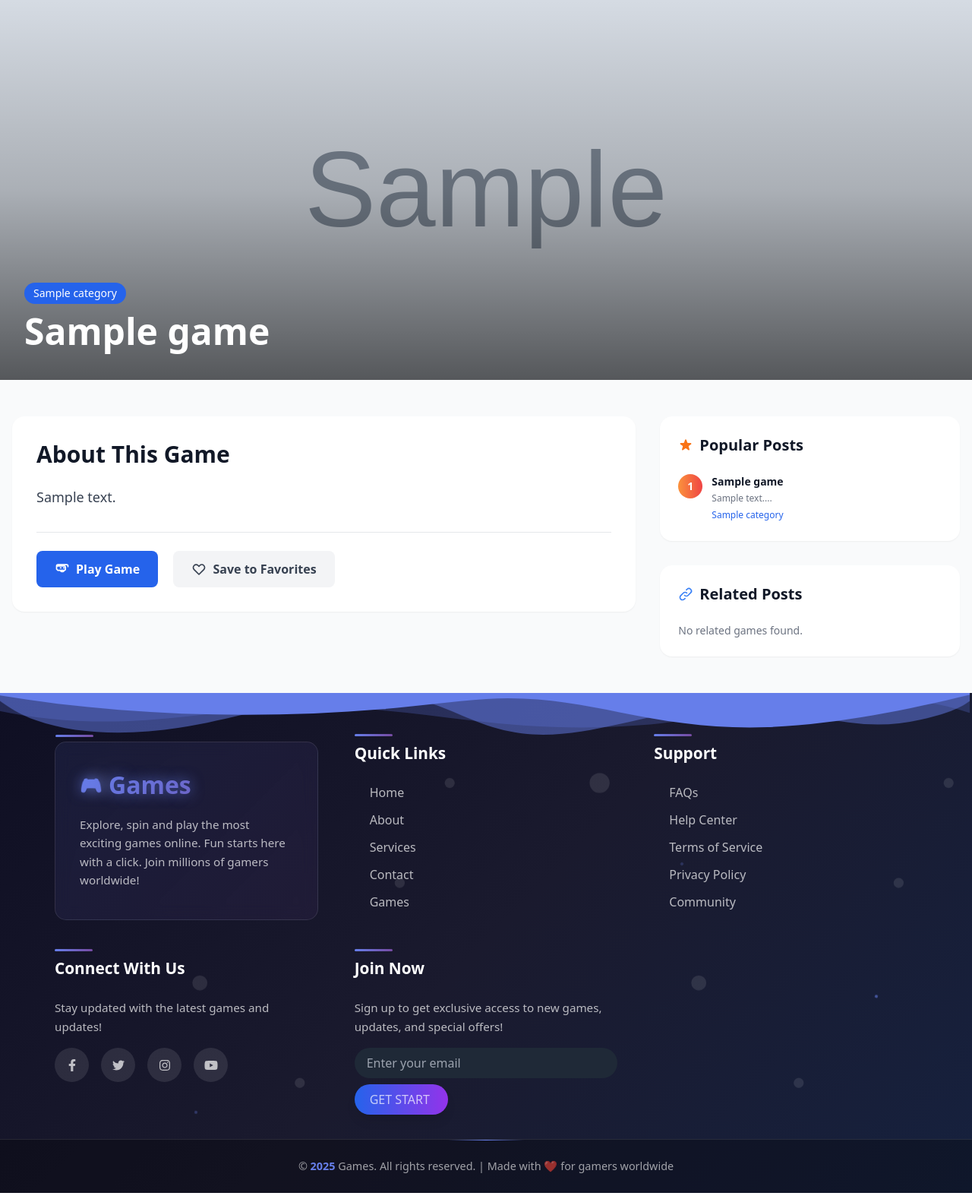
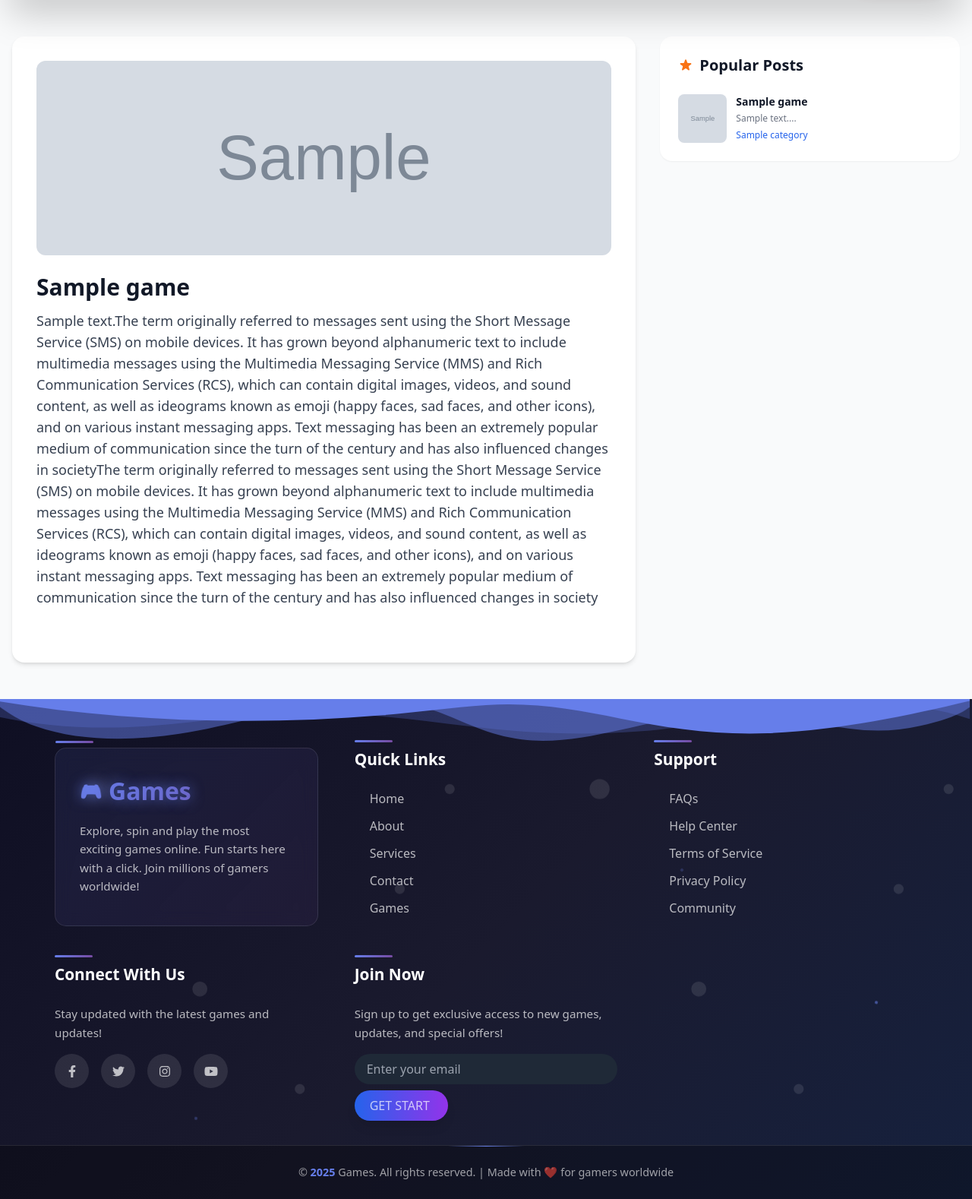
Before and after one commit to saroeuntola/fanciwheel, a PHP site: page /game-detail.php?id=1 in a window 1280 px wide. Shown: the part 65-1643 px from the top of the page at 76% size. Run offline with PHP 8.4, Linux system fonts and the light colour scheme; tables that the repository leaves empty or names only in its code hold one stand-in row (values such as "Sample post"); grey boxes marked "Sample" are stand-in pictures; some libraries are stand-ins or nearby versions.

Commit message:
update UI page detail

```diff
--- a/config/baseURL.php
+++ b/config/baseURL.php
@@ -1,3 +1,9 @@
 <?php
+$host = $_SERVER['HTTP_HOST'];
+
+if (strpos($host, 'localhost') !== false) {
+    $baseURL = '/spinwheel';
+} else {
     $baseURL = 'https://fanciwheel.com';
+}
 ?>
--- a/game-detail.php
+++ b/game-detail.php
@@ -34,6 +34,13 @@
       overflow: hidden;
     }
 
+    .line-clamp-3 {
+      display: -webkit-box;
+      -webkit-line-clamp: 3;
+      -webkit-box-orient: vertical;
+      overflow: hidden;
+    }
+
     .prose h2 {
       margin-bottom: 1.5rem;
     }
@@ -44,6 +51,10 @@
 
     .group:hover .group-hover\:text-blue-600 {
       color: rgb(37 99 235);
+    }
+
+    .group:hover .group-hover\:scale-105 {
+      transform: scale(1.05);
     }
 
     /* Custom scrollbar for sidebar */
@@ -70,69 +81,78 @@
   <?php include 'navbar.php'; ?>
   <?php include 'loading.php'; ?>
 
-  <!-- Hero Image Section -->
-  <div class="relative w-full h-64 sm:h-80 md:h-96 lg:h-[500px] overflow-hidden">
-    <img
-      src="<?= './admin/page/game/' . htmlspecialchars($game['image']) ?>"
-      alt="<?= htmlspecialchars($game['name']) ?>"
-      class="w-full h-full object-cover"
-    />
-    <div class="absolute inset-0 bg-gradient-to-t from-black/60 via-black/20 to-transparent"></div>
-    <div class="absolute bottom-0 left-0 right-0 p-6 md:p-8">
-      <div class="max-w-7xl mx-auto">
-        <span class="inline-block px-3 py-1 bg-blue-600 text-white text-sm rounded-full mb-3">
-          <?= htmlspecialchars($game['category_name']) ?>
-        </span>
-        <h1 class="text-2xl sm:text-3xl md:text-4xl lg:text-5xl font-bold text-white mb-2 leading-tight">
-          <?= htmlspecialchars($game['name']) ?>
-        </h1>
-      </div>
-    </div>
-  </div>
-
   <!-- Main Content Section -->
   <div class="max-w-7xl mx-auto px-4 py-8 lg:py-12">
     <div class="grid grid-cols-1 lg:grid-cols-3 gap-8">
 
       <!-- Main Content Area -->
-      <div class="lg:col-span-2">
-        <div class="bg-white rounded-2xl shadow-sm p-6 md:p-8">
-          <!-- Content -->
-          <div class="prose prose-lg max-w-none">
-            <h2 class="text-2xl md:text-3xl font-bold text-gray-900 mb-6">About This Game</h2>
-            <div class="text-gray-700 leading-relaxed text-base md:text-lg">
-              <?= nl2br(htmlspecialchars($game['description'])) ?>
-            </div>
-          </div>
+      <div class="lg:col-span-2 space-y-8">
+        <!-- Game Detail Card -->
+        <div class="bg-white rounded-2xl shadow-md p-6 md:p-8">
+          <!-- Image -->
+          <img
+            src="<?= './admin/page/game/' . htmlspecialchars($game['image']) ?>"
+            alt="<?= htmlspecialchars($game['name']) ?>"
+            class="w-full h-64 object-cover rounded-xl mb-6"
+          />
 
-          <!-- Action Buttons -->
-          <div class="mt-8 pt-6 border-t border-gray-200">
-            <?php if (!empty($game['game_link'])): ?>
-              <a
-                href="<?= htmlspecialchars($game['game_link']) ?>"
-                target="_blank"
-                class="inline-flex items-center px-6 py-3 bg-blue-600 hover:bg-blue-700 text-white font-semibold rounded-lg transition-colors duration-200 mr-4"
-              >
-                <svg class="w-5 h-5 mr-2" fill="none" stroke="currentColor" viewBox="0 0 24 24">
-                  <path stroke-linecap="round" stroke-linejoin="round" stroke-width="2" d="M14.828 14.828a4 4 0 01-5.656 0M9 10h1m4 0h1m-6 4h1m4 0h1m6-6V7a2 2 0 00-2-2H5a2 2 0 00-2 2v3m2 4h10a2 2 0 002-2v-3a2 2 0 00-2-2H5a2 2 0 00-2 2v3z"></path>
-                </svg>
-                Play Game
-              </a>
-            <?php endif; ?>
+          <!-- Title -->
+          <h1 class="text-2xl sm:text-3xl font-bold text-gray-900 mb-3 leading-snug break-words">
+  <?= htmlspecialchars($game['name']) ?>
+</h1>
 
-            <button class="inline-flex items-center px-6 py-3 bg-gray-100 hover:bg-gray-200 text-gray-700 font-semibold rounded-lg transition-colors duration-200">
-              <svg class="w-5 h-5 mr-2" fill="none" stroke="currentColor" viewBox="0 0 24 24">
-                <path stroke-linecap="round" stroke-linejoin="round" stroke-width="2" d="M4.318 6.318a4.5 4.5 0 000 6.364L12 20.364l7.682-7.682a4.5 4.5 0 00-6.364-6.364L12 7.636l-1.318-1.318a4.5 4.5 0 00-6.364 0z"></path>
-              </svg>
-              Save to Favorites
-            </button>
+          <!-- Description -->
+          <div class="text-gray-700 space-y-6 text-base leading-relaxed md:text-lg mb-10">
+            <?= nl2br(htmlspecialchars($game['description'])) ?>The term originally referred to messages sent using the Short Message Service (SMS) on mobile devices. It has grown beyond alphanumeric text to include multimedia messages using the Multimedia Messaging Service (MMS) and Rich Communication Services (RCS), which can contain digital images, videos, and sound content, as well as ideograms known as emoji (happy faces, sad faces, and other icons), and on various instant messaging apps. Text messaging has been an extremely popular medium of communication since the turn of the century and has also influenced changes in societyThe term originally referred to messages sent using the Short Message Service (SMS) on mobile devices. It has grown beyond alphanumeric text to include multimedia messages using the Multimedia Messaging Service (MMS) and Rich Communication Services (RCS), which can contain digital images, videos, and sound content, as well as ideograms known as emoji (happy faces, sad faces, and other icons), and on various instant messaging apps. Text messaging has been an extremely popular medium of communication since the turn of the century and has also influenced changes in society
           </div>
         </div>
+
+        <!-- Related Games Section -->
+        <?php if (!empty($relatedGames)): ?>
+        <div class="bg-white rounded-2xl shadow-md p-6 md:p-8">
+          <h2 class="text-2xl font-bold text-gray-900 mb-6 flex items-center">
+            <svg class="w-6 h-6 mr-3 text-blue-500" fill="currentColor" viewBox="0 0 20 20">
+              <path fill-rule="evenodd" d="M12.395 2.553a1 1 0 00-1.45-.385c-.345.23-.614.558-.822.88-.214.33-.403.713-.57 1.116-.334.804-.614 1.768-.84 2.734a31.365 31.365 0 00-.613 3.58 2.64 2.64 0 01-.945-1.067c-.328-.68-.398-1.534-.398-2.654A1 1 0 005.05 6.05 6.981 6.981 0 003 11a7 7 0 1011.95-4.95c-.592-.591-.98-.985-1.348-1.467-.363-.476-.724-1.063-1.207-2.03zM12.12 15.12A3 3 0 017 13s.879.5 2.5.5c0-1 .5-4 1.25-4.5.5 1 .786 1.293 1.371 1.879A2.99 2.99 0 0113 13a2.99 2.99 0 01-.879 2.121z" clip-rule="evenodd"></path>
+            </svg>
+            Related Games
+          </h2>
+
+          <!-- Grid Layout for Related Games -->
+          <div class="grid grid-cols-1 sm:grid-cols-2 lg:grid-cols-3 gap-6">
+            <?php foreach ($relatedGames as $related): ?>
+              <div class="group bg-gray-50 rounded-xl overflow-hidden shadow-sm hover:shadow-md transition-all duration-300">
+                <a href="game-detail.php?id=<?= $related['id'] ?>" class="block">
+                  <!-- Game Image -->
+                  <div class="relative overflow-hidden">
+                    <img
+                      src="<?= './admin/page/game/' . htmlspecialchars($related['image']) ?>"
+                      alt="<?= htmlspecialchars($related['name']) ?>"
+                      class="w-full h-40 object-cover group-hover:scale-105 transition-transform duration-300"
+                    />
+
+                  </div>
+
+                  <!-- Game Content -->
+                  <div class="p-4">
+                    <h3 class="text-lg font-semibold text-gray-900 mb-2 group-hover:text-blue-600 transition-colors duration-200">
+                      <?= htmlspecialchars($related['name']) ?>
+                    </h3>
+                    <p class="text-gray-600 text-sm line-clamp-3">
+                      <?= htmlspecialchars($related['description']) ?>
+                    </p>
+
+
+                  </div>
+                </a>
+              </div>
+            <?php endforeach; ?>
+          </div>
+        </div>
+        <?php endif; ?>
       </div>
 
       <!-- Sidebar -->
       <div class="lg:col-span-1 space-y-8">
-
         <!-- Popular Posts -->
         <div class="bg-white rounded-2xl shadow-sm p-6">
           <h3 class="text-xl font-bold text-gray-900 mb-6 flex items-center">
@@ -146,9 +166,11 @@
             <?php foreach (array_slice($popularGames, 0, 5) as $index => $popular): ?>
               <div class="flex items-start space-x-3 group">
                 <div class="flex-shrink-0">
-                  <span class="inline-flex items-center justify-center w-8 h-8 bg-gradient-to-r from-orange-400 to-red-500 text-white text-sm font-bold rounded-full">
-                    <?= $index + 1 ?>
-                  </span>
+                  <img
+                    src="<?= './admin/page/game/' . htmlspecialchars($popular['image']) ?>"
+                    alt="<?= htmlspecialchars($popular['name']) ?>"
+                    class="w-16 h-16 object-cover rounded-lg group-hover:opacity-80 transition-opacity duration-200"
+                  />
                 </div>
                 <div class="flex-1 min-w-0">
                   <a href="game-detail.php?id=<?= $popular['id'] ?>" class="block group-hover:text-blue-600 transition-colors duration-200">
@@ -167,57 +189,13 @@
             <?php endforeach; ?>
           </div>
         </div>
+      </div>
 
-        <!-- Related Posts -->
-        <div class="bg-white rounded-2xl shadow-sm p-6">
-          <h3 class="text-xl font-bold text-gray-900 mb-6 flex items-center">
-            <svg class="w-5 h-5 mr-2 text-blue-500" fill="none" stroke="currentColor" viewBox="0 0 24 24">
-              <path stroke-linecap="round" stroke-linejoin="round" stroke-width="2" d="M13.828 10.172a4 4 0 00-5.656 0l-4 4a4 4 0 105.656 5.656l1.102-1.101m-.758-4.899a4 4 0 005.656 0l4-4a4 4 0 00-5.656-5.656l-1.1 1.1"></path>
-            </svg>
-            Related Posts
-          </h3>
-
-          <?php if (count($relatedGames)): ?>
-            <div class="space-y-4">
-              <?php foreach ($relatedGames as $related): ?>
-                <div class="group">
-                  <a href="game-detail.php?id=<?= $related['id'] ?>" class="block">
-                    <div class="flex space-x-3">
-                      <div class="flex-shrink-0">
-                        <img
-                          src="<?= './admin/page/game/' . htmlspecialchars($related['image']) ?>"
-                          alt="<?= htmlspecialchars($related['name']) ?>"
-                          class="w-16 h-16 object-cover rounded-lg group-hover:opacity-80 transition-opacity duration-200"
-                        />
-                      </div>
-                      <div class="flex-1 min-w-0">
-                        <h4 class="text-sm font-semibold text-gray-900 group-hover:text-blue-600 transition-colors duration-200 line-clamp-2">
-                          <?= htmlspecialchars($related['name']) ?>
-                        </h4>
-                        <p class="text-xs text-gray-500 mt-1 line-clamp-2">
-                          <?= htmlspecialchars(substr($related['description'], 0, 60)) ?>...
-                        </p>
-                        <div class="flex items-center mt-2">
-                          <span class="text-xs text-blue-600 bg-blue-50 px-2 py-1 rounded-full">
-                            <?= htmlspecialchars($related['category_name']) ?>
-                          </span>
-                        </div>
-                      </div>
-                    </div>
-                  </a>
-                </div>
-              <?php endforeach; ?>
-            </div>
-          <?php else: ?>
-            <p class="text-gray-500 text-sm">No related games found.</p>
-          <?php endif; ?>
-        </div>
-
-      </div>
     </div>
   </div>
 
   <!-- Footer -->
   <?php include 'footer.php'; ?>
 </body>
+
 </html>
```
Also changed, not shown: 2 other files.
